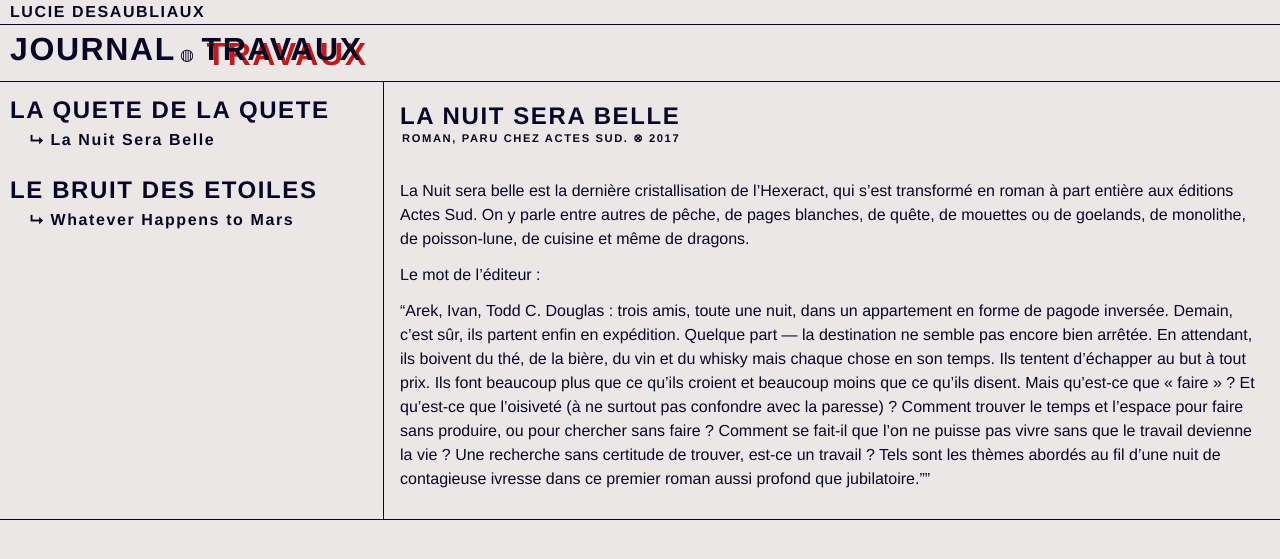
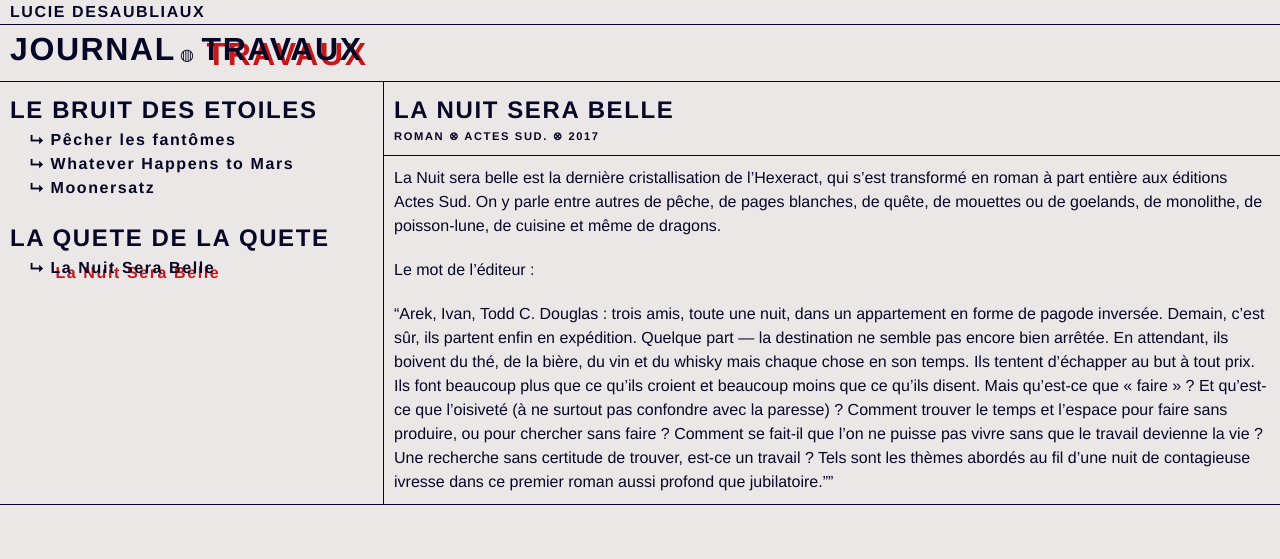
Before and after one commit to PQuod/pquod, a Jekyll site: the page built from travaux/_posts/2020-10-15-blibli.markdown, in a window 1280 px wide. Shown: the top 559 px of the page. Built offline with Jekyll 4.4.1, drawn with Linux system fonts in a browser that asks for light colours; some web fonts are replaced.

Commit message:
posts + links

```diff
--- a/_includes/col-droite.html
+++ b/_includes/col-droite.html
@@ -41,6 +41,6 @@
 			<p><a  class="cat-nav" href="https://www.facebook.com/lucie.dsbx" target="_blank">&#9656; F &#9666;</a></p>
 			<p><a  class="cat-nav" href="https://github.com/PQuod" target="_blank">&#9656; G &#9666;</a></p>
 			<h3>&#8671 M'écrire &#8671</h3>
-			<p>&#9657; l.desaubliaux [at] gmail.com &#9667;</p>
+			<p class="cat-nav">&#9657; l.desaubliaux [at] gmail.com &#9667;</p>
 			</div>
 	</div>
--- a/_includes/travaux-gauche.html
+++ b/_includes/travaux-gauche.html
@@ -1,12 +1,16 @@
 <div class="travaux-gauche">
-  {% for tag in site.tags %}
+  {% assign sorted_tags = site.tags | sort %}
+  {% for tag in sorted_tags reversed %}
+  {% assign t = tag | first %}
   <div class="piste">
-    {% capture category_name %}{{ tag | first }}{% endcapture %}
-        <h2>{{ category_name | split: '-' | join: ' '}}</h2>
-        {% for post in site.tags.[category_name] %}
-        <li><h3><a href="{{ post.url }}">{{ post.title }}</a></h3></li>
+    {% capture tag_name %}{{ tag | first }}{% endcapture %}
+        <h2>{{ t | split: '-' | shift | join: ' '}}</h2>
+        {% for post in site.tags.[tag_name] %}
+        {% assign page_title = page.title | downcase%}
+        {% assign post_title = post.title | downcase%}
+        <li><h3><a class="{% if page_title == post_title %}active{% endif %}" href="{{ post.url }}">{{ post.title }}</a></h3></li>
         {% endfor %}
-        </div>
+          </div>
   {% endfor %}
 
   </div>
--- a/_layouts/post.html
+++ b/_layouts/post.html
@@ -2,12 +2,12 @@
 layout: travaux
 ---
 <article>
-  <header class="post-header">
-    <h2 class="travaux-post-title">{{ page.title | escape }}</h2>
+  <div class="post-header">
+    <h2 class="post-title">{{ page.title | escape }}</h2>
     <p class="post-meta">
-        {{ page.description }} &#8855 {{ page.annee }}
+        {{ page.medium }} &#8855; {{ page.description }} {% if page.dimensions != nil %} &#8855; {{ page.dimensions }} {% endif %} &#8855; {{ page.annee }}
     </p>
-  </header>
+  </div>
 
   <div class="post-content">
     {{ content }}
--- a/_sass/minima/_layout.scss
+++ b/_sass/minima/_layout.scss
@@ -3,9 +3,7 @@
 width:100%;
 text-transform: uppercase;
 
-}
-
-header a:hover{
+	a:hover{
 		text-shadow:var(--shadow);
 	}
 
@@ -15,27 +13,26 @@
 	border-bottom:var(--border);
 	font-size: calc(var(--font-size)*0.5);
 	padding-left:10px;
+
+	  h1, a{
+		height:inherit;
 		}
-
-.header-name  h1, a{
-	height:inherit;
-
 	}
-
 
 	.header-menu{
 	max-height:50%;
 	padding-left:10px;
-}
 
-.header-menu h1, a{
+		h1, a{
 		display: inline-block;
 		}
 
-.header-menu h1:not(:first-child):before{
+		h1:not(:first-child):before{
 		content:'\25CD  ';
 		font-size:calc(var(--font-size)*0.5);
 		font-weight:normal;
+		}
+	}
 }
 
 .home{
@@ -43,12 +40,10 @@
 }
 
 .journal-grid{
-
 margin:auto;
 width:100%;
 display:grid;
 grid-template-columns:80% 20%;
-
 }
 
 .wrapper{
@@ -115,11 +110,9 @@
 article{
 padding:1em;
 border-bottom:var(--border);
-
+ 	p{
+	padding-bottom:calc(var(--line-height)*0.5);
 	}
-
-article p{
-padding-bottom:calc(var(--line-height)*0.5);
 }
 
 .post-content a{
@@ -127,10 +120,8 @@
 }
 
 .post-content a:hover{
-	--shadow:var(--font-color) 5px 5px;
+	text-shadow:var(--font-color) 5px 5px;
 }
-
-
 
 .col-droite{
 border-left: var(--border);
@@ -157,10 +148,14 @@
 padding:2px;
 text-transform:uppercase;
 line-height: var(--line-height);
+
+	a{
+	display:inline;
 	}
 
-.cat-nav a{
-	display:inline;
+	a:hover{
+	text-shadow:var(--shadow);
+	}
 }
 
 
@@ -169,9 +164,7 @@
 }
 
 
-.cat-nav a:hover{
-text-shadow:var(--shadow);
-}
+
 
 .imgbitmap :hover{
 display:none;
@@ -219,34 +212,79 @@
 .travaux-content{
 width:100%;
 border-top:var(--border);
-}
+
 	.travaux-grid{
 	margin:auto;
 	width:100%;
 	display:grid;
 	grid-template-columns:30% 70%;
-}
+
 		.travaux-gauche{
 		border-right:var(--border);
 		border-bottom:var(--border);
-}
 
 			.piste{
 			padding:10px;
+				h2{
+				text-transform: uppercase;
+				}
+				li{
+				padding-left:20px;
+				}
+				a:hover{
+				text-shadow:var(--shadow);
+				}
+				h3:before{
+				content:'\2BA1  '
+				}
+			}
+		}
+		article{
+		padding:0;
+		}
+		.post-header{
+		padding:10px;
+		border-bottom:var(--border);
 		}
 
-.piste h2{
-	text-transform: uppercase;
+		.post-title:before, .post-title:after{
+		content:'';
 		}
 
-.piste li{
-	padding-left:20px;
+		.post-meta{
+		line-height:var(--line-height);
+		padding:0;
+		margin:0;
 		}
 
-.piste a:hover{
+		.post-content{
+			p{
+				padding:10px;
+			}
+			a{
+				font-weight:bold;
+				:hover{
+				text-shadow:var(--font-color) 5px 5px;
+				}
+			}
+			figcaption{
+				padding-left:10px;
+				font-size:calc(var(--font-size)*0.6);
+				:hover{
+					text-shadow:var(--font-color) 5px -5px;
+				}
+			}
+
+		}
+	}
+}
+
+
+.lien{
+	position: absolute;
+    top: 100px;
+    left: 100px;
+		:hover{
 			text-shadow:var(--shadow);
 		}
-
-.piste h3:before{
-	content:'\2BA1  '
 }
--- a/travaux/_posts/2020-10-15-blibli.markdown
+++ b/travaux/_posts/2020-10-15-blibli.markdown
@@ -2,10 +2,11 @@
 layout: post
 title: "La Nuit Sera Belle"
 date: 2020-02-25 10:12:37 +0200
-tags: la-quete-de-la-quete
+tags: 01-la-quete-de-la-quete
 type: travaux
 annee: '2017'
-description: 'Roman, paru chez Actes Sud.'
+medium: 'Roman'
+description: 'Actes Sud.'
 ---
 La Nuit sera belle est la dernière cristallisation de l'Hexeract, qui s'est transformé en roman à part entière aux éditions Actes Sud. On y parle entre autres de pêche, de pages blanches, de quête, de mouettes ou de goelands, de monolithe, de poisson-lune, de cuisine et même de dragons.
 
```
Also changed, not shown: liens.html (added, +41 -0 lines), travaux/_posts/2017-03-25-moonersatz.markdown (added, +31 -0 lines), travaux/_posts/2019-08-25-pecher-les-fantomes.markdown (added, +20 -0 lines), travaux/_posts/2020-12-03-whateverhappens.markdown (+4 -3 lines), imgs/moonersatz02.gif (added), imgs/moonersatz02.jpg (added), imgs/moonersatz03.gif (added), imgs/moonersatz03.jpg (added), imgs/moonersatz04.gif (added), imgs/moonersatz04.jpg (added), imgs/moonersatz05_ens.gif (added), imgs/moonersatz05_ens.jpg (added). Lines whose indentation alone changed are shown as unchanged.
